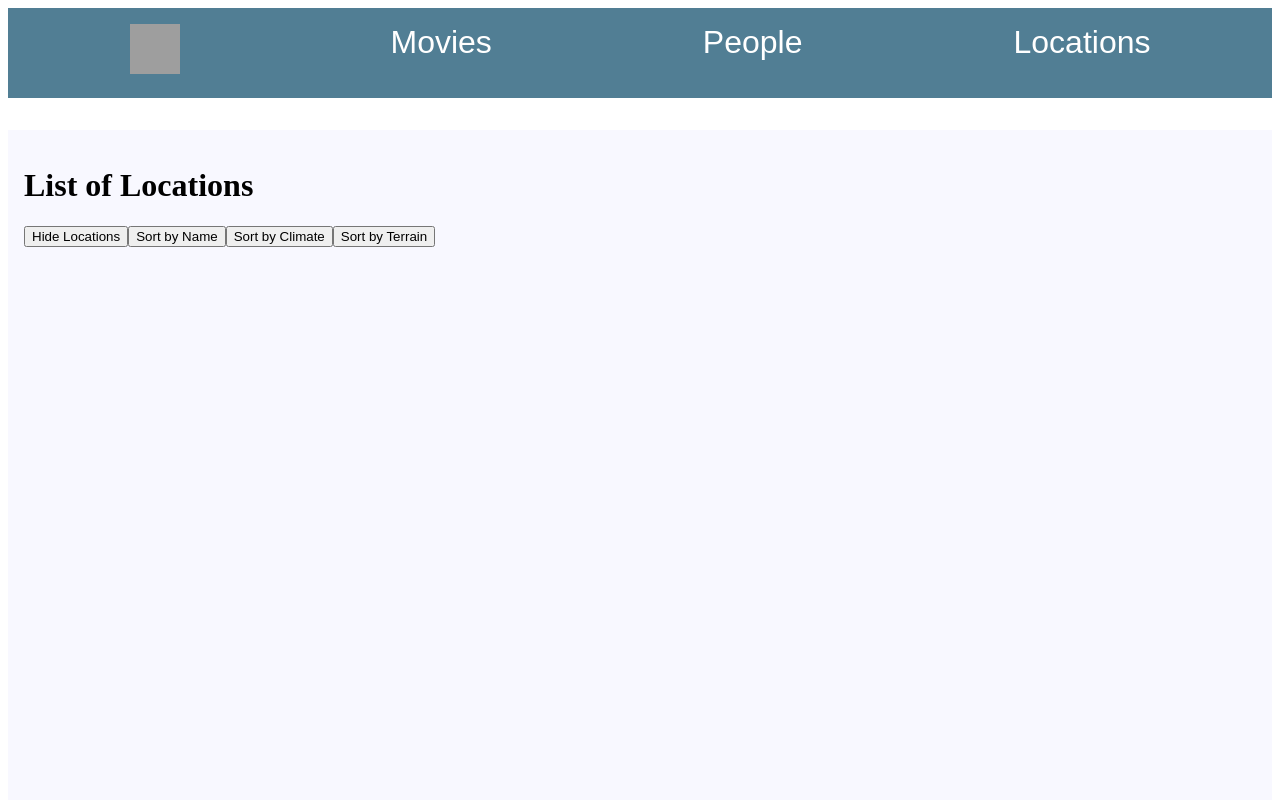
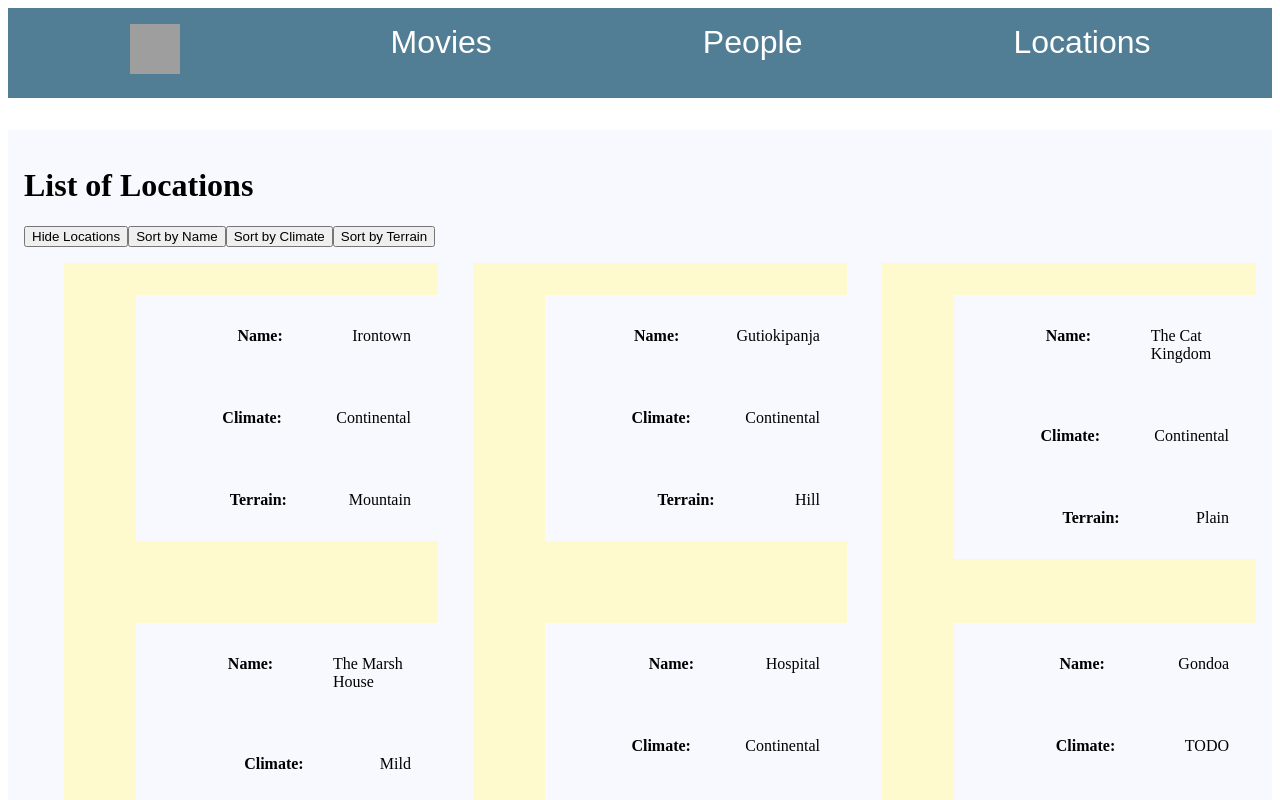
Before and after one commit to joinpursuit/9-1-module-three-assessment, a React (Create React App) app: page /locations in a window 1280 px wide. Both pictures are taken after a click on the button "Show Locations". Shown: the top 800 px of the page. Built offline with nearby package versions, Linux system fonts and the light colour scheme; grey boxes are pictures that could not be loaded; the HTML template or start-up script is replaced by a standard one.

Commit message:
Added comments. Requires two clicks for sort

```diff
--- a/src/Components/Locations.js
+++ b/src/Components/Locations.js
@@ -12,33 +12,28 @@ function Locations({locations}) {
     //Function for sorting by name
     const sortFunc = () => {
 
-        //set
-        locations?.map((location) => {
+        //Create array of location value being sorted by and location ID
+        locations.map((location) => {
             if(sort === 'name'){
                 sortArr.push(`${location.name} - ${location.id}`)
             } else if (sort === 'climate'){
                 sortArr.push(`${location.climate} - ${location.id}`)
             } else if (sort === 'terrain'){
                 sortArr.push(`${location.terrain} - ${location.id}`)
-            } else {
-                setLocs(locations)
             }
         })
-
-        if(sort === 'name' || sort === 'climate' || sort === 'terrain'){
+            //Sorts locations alphabetically and pushes IDs to new array in the sorted order
             sortArr.sort()
             sortArr.map(each => idSort.push(each.substring(each.indexOf(' - ') + 3)))
+
+            //Maps over sorted IDs and uses .find method to push original location object in the sorted order
             idSort.map(each => {
                 const loc = locations.find(location => location.id === each)
                 sortedOrder.push(loc)
             })
+
+            //Stores sorted array of locations in locs state
             setLocs(sortedOrder)
-            console.log(locs)
-        }
-    }
-
-    const runFunc = () => {
-        sortFunc()
     }
 
     return (
@@ -49,18 +44,35 @@ function Locations({locations}) {
             </button>
             <button onClick={() => {
                 setSort('name')
-                runFunc()}}
+                sortFunc()}}
             >Sort by Name</button>
             <button onClick={() => {
                 setSort('climate')
-                runFunc()
+                sortFunc()
             }}>Sort by Climate</button>
             <button onClick={() => {
                 setSort('terrain')
-                runFunc()
+                sortFunc()
             }}>Sort by Terrain</button>
             <ul>
                 {
+                    //List rendering when no sort is chosen
+                    (showLocations && sort === '') ?
+                    locations.map(location => {
+                        return (
+                            <li key={location.id}>
+                                <ul>
+                                    <li><span>Name: </span>{location.name}</li>
+                                    <li><span>Climate: </span>{location.climate}</li>
+                                    <li><span>Terrain: </span>{location.terrain}</li>
+                                </ul>
+                            </li>
+                        )
+                    }) :
+                    null
+                }
+                {
+                    //List rendering when sort is chosen
                     (showLocations && locs) ?
                     locs?.map((location) => {
                         return (
```
